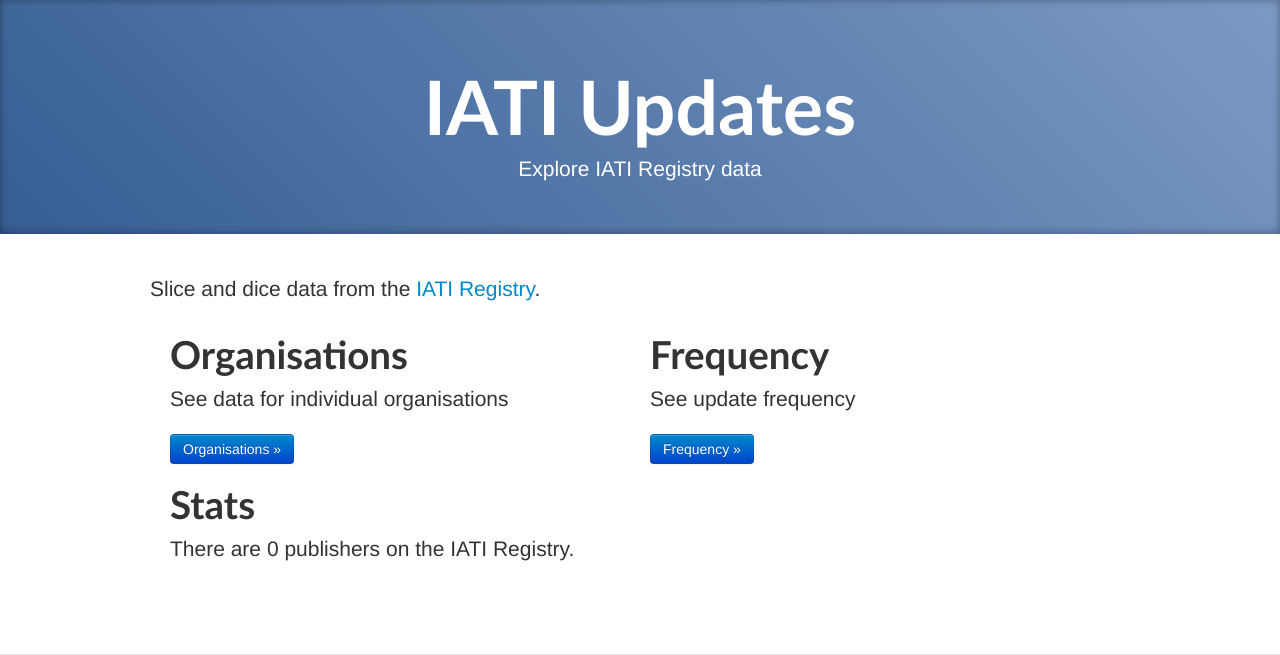
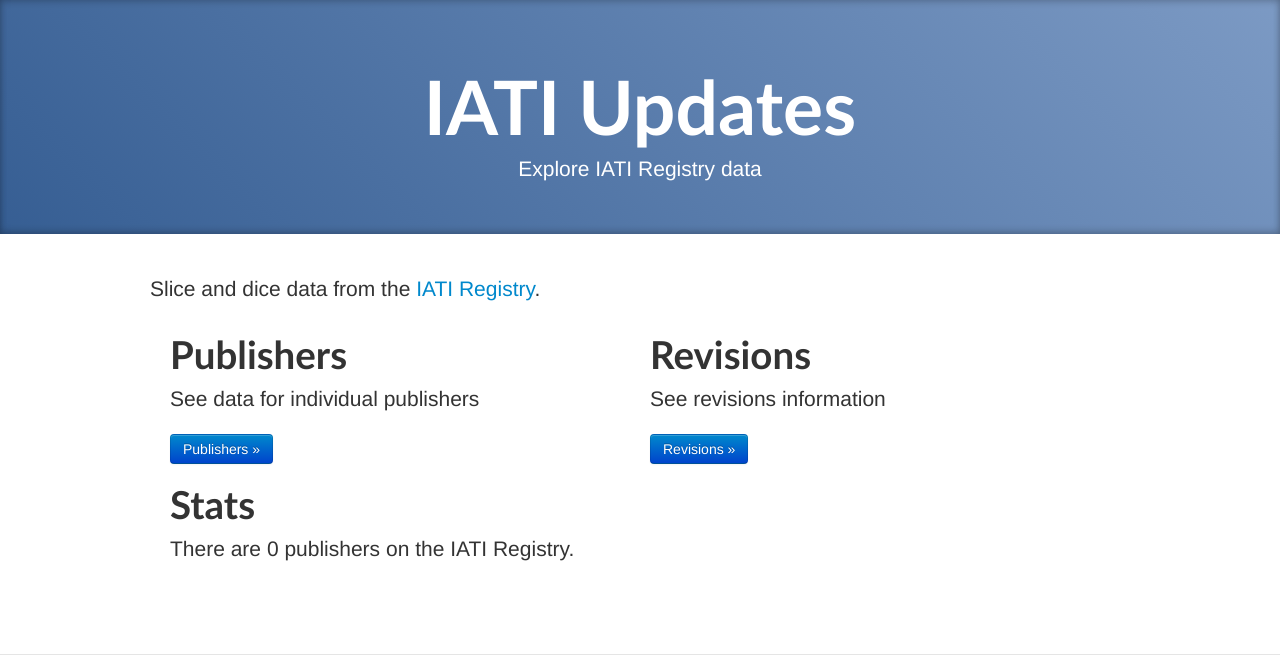
Before and after one commit to markbrough/IATI-Updates, a Flask app: page / in a window 1280 px wide. Shown: the part 41-696 px from the top of the page. Run offline with Flask 2, Linux system fonts and the light colour scheme; data that the repository does not hold is empty; some libraries are stand-ins or nearby versions.

Commit message:
Rearrange front page

```diff
--- a/iatiupdates/templates/dashboard.html
+++ b/iatiupdates/templates/dashboard.html
@@ -20,17 +20,17 @@
     <div class="row"><p class="lead">Slice and dice data from the <a href="http://iatiregistry.org">IATI Registry</a>.</p></div>
     <div class="row">
             <div class="span6">
-                <h1>Organisations</h1>
-                <p class="lead">See data for individual organisations</p>
+                <h1>Publishers</h1>
+                <p class="lead">See data for individual publishers</p>
                 <p>
-                <a class="btn btn-primary" href="">Organisations »</a>
+                <a class="btn btn-primary" href="{{url_for('publisher')}}">Publishers »</a>
                 </p>
             </div>
             <div class="span6">
-                <h1>Frequency</h1>
-                <p class="lead">See update frequency</p>
+                <h1>Revisions</h1>
+                <p class="lead">See revisions information</p>
                 <p>
-                <a class="btn btn-primary" href="">Frequency »</a>
+                <a class="btn btn-primary" href="{{url_for('revision')}}">Revisions »</a>
                 </p>
             </div>
         </div>
```
